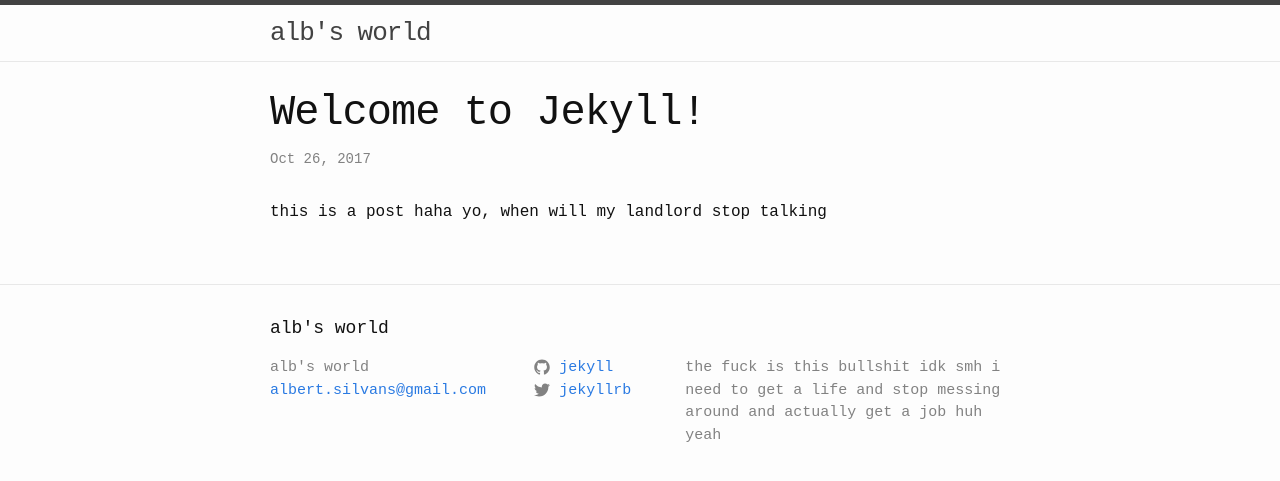
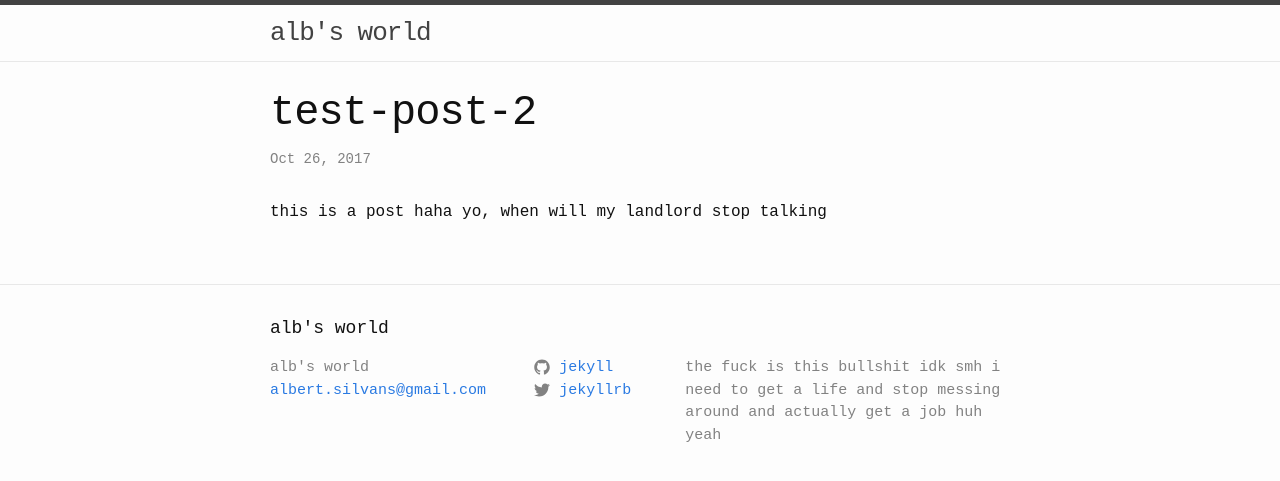
Before and after one commit to albbalbbbalb/test-website, a Jekyll site: the page built from _posts/2017-10-26-test-post-2.markdown, in a window 1280 px wide. Shown: the top 481 px of the page. Built offline with Jekyll 4.4.1, drawn with Linux system fonts in a browser that asks for light colours.

Commit message:
Update 2017-10-26-test-post-2.markdown

```diff
--- a/_posts/2017-10-26-test-post-2.markdown
+++ b/_posts/2017-10-26-test-post-2.markdown
@@ -1,6 +1,6 @@
 ---
 layout: post
-title:  "Welcome to Jekyll!"
+title:  "test-post-2"
 date:   2017-10-26 20:17:53 +0200
 categories: what does this do
 ---
```
